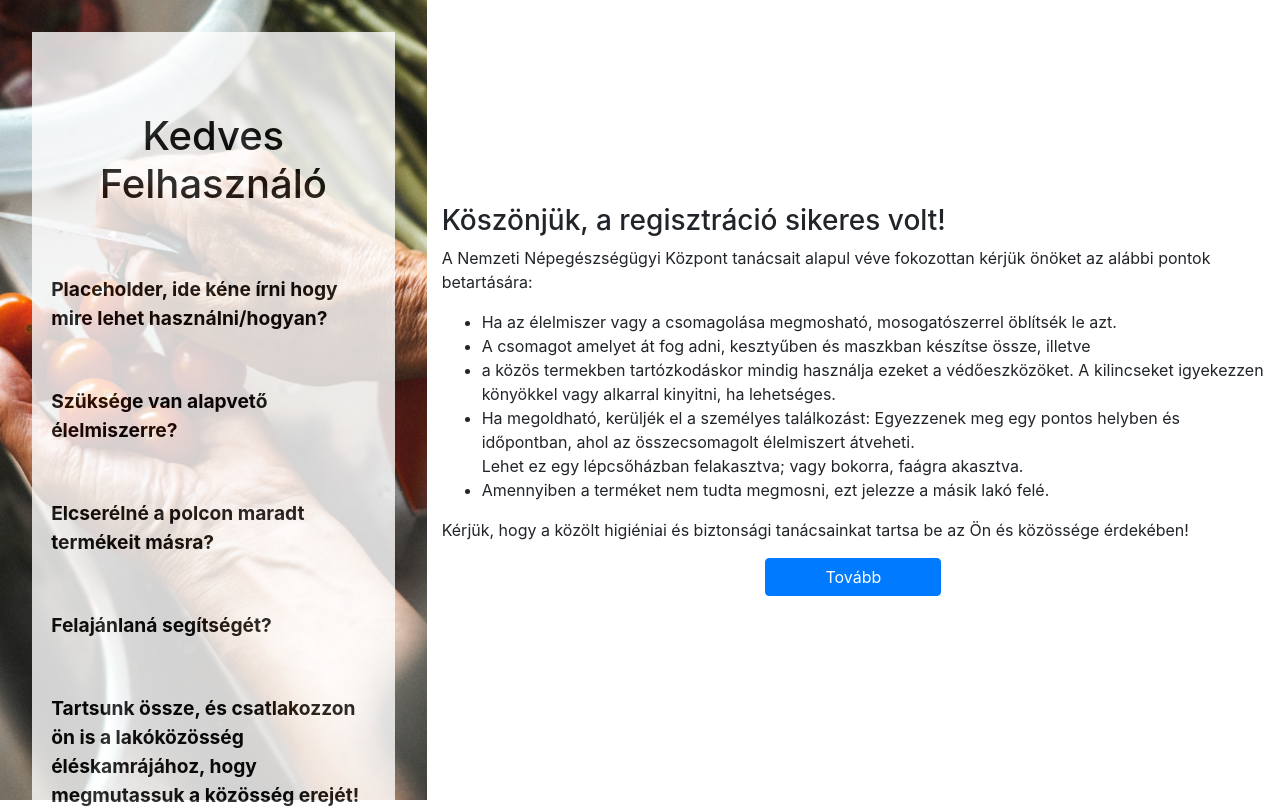
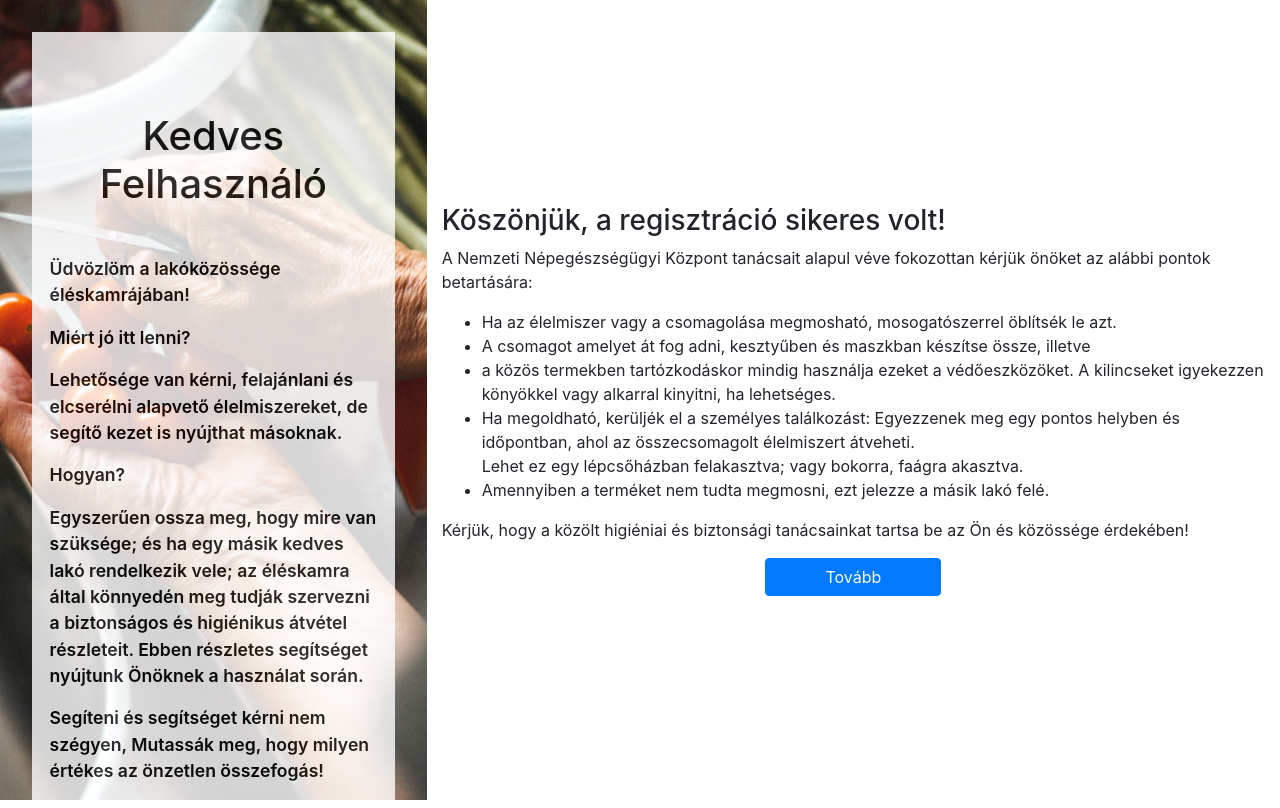
Before and after one commit to martonvolosin/kooperativ_torzs_frontend, a React (Create React App) app: page /registration-success in a window 1280 px wide. Shown: the top 808 px of the page. Built offline with nearby package versions, Linux system fonts and the light colour scheme; no server answers.

Commit message:
LoginWrapper refactor

```diff
--- a/src/components/login-wrapper/LoginWrapper.component.js
+++ b/src/components/login-wrapper/LoginWrapper.component.js
@@ -1,19 +1,20 @@
 import React from 'react';
 import { useTranslation } from 'react-i18next';
 
-const LoginWrapper = ({ children }) => {
+const LoginWrapper = ({ children, text }) => {
   const { t } = useTranslation();
   return (
     <div className="no-gutters row">
       <div className="d-none d-md-block col-md-4 leftSidePanel">
         <div className="whiteBackgroundContainer">
           <h1 className="text-center leftSideWrapperTitle">{t('title')}</h1>
-          <p className="leftSideWrapperParagraph">{t('howToUse')}</p>
-          <p className="leftSideWrapperParagraph">{t('doYouNeed')}</p>
-          <p className="leftSideWrapperParagraph">{t('doYouChange')}</p>
-          <p className="leftSideWrapperParagraph">{t('doYouShare')}</p>
-          <p className="leftSideWrapperParagraph">{t('stayTogether')}</p>
-          <p className="leftSideWrapperParagraph">{t('noShameToAsk')}</p>
+          {text.split('\n').map(item => {
+            return (
+              <p className="leftSideWrapperParagraph" key={`${item}`}>
+                {item}
+              </p>
+            );
+          })}
         </div>
       </div>
       <div className="col-sm-12 col-md-8">{children}</div>
--- a/src/components/login-wrapper/styles.scss
+++ b/src/components/login-wrapper/styles.scss
@@ -16,11 +16,12 @@
     }
 
     .leftSideWrapperParagraph {
-        font-size: 1.2em;
-        font-weight: bold;
-        padding: 1em 1em;
+        font-size: 1.1em;
+        font-weight: 600;
+        padding: 0em 1em;
     }
+
     .leftSideWrapperParagraph:last-child {
-        padding-bottom: 2em;
-    }
+      padding-bottom: 2em;
+  }
 }
--- a/src/screens/login/Login.screen.js
+++ b/src/screens/login/Login.screen.js
@@ -94,7 +94,7 @@ const Login = ({ login, accessToken }) => {
     </div>
   );
 
-  return <LoginWrapper>{renderLoginForm()}</LoginWrapper>;
+  return <LoginWrapper text={t('guide')}>{renderLoginForm()}</LoginWrapper>;
 };
 
 export { Login };
--- a/src/screens/profile/Profile.screen.js
+++ b/src/screens/profile/Profile.screen.js
@@ -12,10 +12,10 @@ const Profile = () => {
     e.preventDefault();
     console.log('handle submit');
   };
-    const handleLogout = e =>{
+  const handleLogout = e => {
     e.preventDefault();
     console.log('logout');
-    }
+  };
 
   const [deleteModalOpen, setDeleteModalOpen] = useState(false);
 
@@ -33,16 +33,10 @@ const Profile = () => {
         </Modal.Header>
         <Modal.Body>{t('deleteModalText')}</Modal.Body>
         <Modal.Footer>
-              <Button
-                onClick={() => setDeleteModalOpen(false)}
-                variant="secondary"
-              >
+          <Button onClick={() => setDeleteModalOpen(false)} variant="secondary">
             {t('cancel')}
           </Button>
-              <Button
-                onClick={deleteProfile}
-                variant="danger"
-                >
+          <Button onClick={deleteProfile} variant="danger">
             {t('confirmDelete')}
           </Button>
         </Modal.Footer>
@@ -59,8 +53,8 @@ const Profile = () => {
     */
   const deleteProfile = e => {
     e.preventDefault();
-        console.log("delete user")
-    }
+    console.log('delete user');
+  };
 
   const renderProfile = () => (
     <div className="d-flex align-items-center container flex-column justify-content-center h-100">
@@ -68,27 +62,27 @@ const Profile = () => {
       <Form className="w-25" onSubmit={handleSubmit}>
         <Form.Group controlId="fullName">
           <Form.Label>{t('fullName')}</Form.Label>
-                <Form.Control type="text"></Form.Control>
+          <Form.Control type="text" />
         </Form.Group>
         <Form.Group controlId="email">
           <Form.Label>{t('email')}</Form.Label>
-                <Form.Control type="email"></Form.Control>
+          <Form.Control type="email" />
         </Form.Group>
         <Form.Group controlId="phone">
           <Form.Label>{t('optionalPhone')}</Form.Label>
-                <Form.Control type="tel"></Form.Control>
+          <Form.Control type="tel" />
         </Form.Group>
         <Form.Group controlId="oldPassword">
           <Form.Label>{t('oldPassword')}</Form.Label>
-                <Form.Control type="password"></Form.Control>
+          <Form.Control type="password" />
         </Form.Group>
         <Form.Group controlId="password">
           <Form.Label>{t('password')}</Form.Label>
-                <Form.Control type="password"></Form.Control>
+          <Form.Control type="password" />
         </Form.Group>
         <Form.Group controlId="passwordAgain">
           <Form.Label>{t('passwordAgain')}</Form.Label>
-                <Form.Control type="password"></Form.Control>
+          <Form.Control type="password" />
         </Form.Group>
         <Button variant="primary" type="submit" block>
           {t('saveProfile')}
@@ -99,7 +93,7 @@ const Profile = () => {
         <Button variant="danger" onClick={() => setDeleteModalOpen(true)} block>
           {t('deleteProfile')}
         </Button>
-          <Button variant="secondary" onClick={(e) => history.push('')} block>
+        <Button variant="secondary" onClick={() => history.push('')} block>
           {t('back')}
         </Button>
       </Form>
@@ -109,9 +103,9 @@ const Profile = () => {
   return (
     <>
       {renderModal()}
-        <LoginWrapper>{renderProfile()}</LoginWrapper>;
+      <LoginWrapper text={t('guide')}>{renderProfile()}</LoginWrapper>
     </>
-    )
+  );
 };
 
 export { Profile };
--- a/src/screens/registration-location/RegistrationLocation.screen.js
+++ b/src/screens/registration-location/RegistrationLocation.screen.js
@@ -64,7 +64,11 @@ const RegistrationLocation = ({
     </div>
   );
 
-  return <LoginWrapper>{renderRegistrationLocationForm()}</LoginWrapper>;
+  return (
+    <LoginWrapper text={t('guide')}>
+      {renderRegistrationLocationForm()}
+    </LoginWrapper>
+  );
 };
 
 export { RegistrationLocation };
--- a/src/screens/registration-success/RegistrationSuccess.screen.js
+++ b/src/screens/registration-success/RegistrationSuccess.screen.js
@@ -14,17 +14,24 @@ const RegistrationSuccess = () => {
 
   const renderRegistrationSuccess = () => (
     <div className="d-flex align-items-left container flex-column justify-content-center h-100">
-        <h3 class="disclaimer">{t('registrationSuccess')}</h3>
-        <p class="disclaimer">{t('registrationSuccessText_1')}</p>
+      <h3 className="disclaimer">{t('registrationSuccess')}</h3>
+      <p className="disclaimer">{t('registrationSuccessText_1')}</p>
       <ul>
         <li>{t('registrationSuccessList_1')}</li>
         <li>{t('registrationSuccessList_2')}</li>
         <li>{t('registrationSuccessList_3')}</li>
-            <li>{t('registrationSuccessList_4')}<br/>{t('registrationSuccessList_4_e')}</li>
+        <li>
+          {t('registrationSuccessList_4')}
+          <br />
+          {t('registrationSuccessList_4_e')}
+        </li>
         <li>{t('registrationSuccessList_5')}</li>
       </ul>
-        <p class="disclaimer">{t('registrationSuccessText_2')}</p>
-        <Form className="w-25 d-flex align-items-left container flex-column justify-content-center" onSubmit={handleSubmit}>
+      <p className="disclaimer">{t('registrationSuccessText_2')}</p>
+      <Form
+        className="w-25 d-flex align-items-left container flex-column justify-content-center"
+        onSubmit={handleSubmit}
+      >
         <Button variant="primary" type="submit" block>
           {t('next')}
         </Button>
@@ -32,7 +39,9 @@ const RegistrationSuccess = () => {
     </div>
   );
 
-    return <LoginWrapper>{renderRegistrationSuccess()}</LoginWrapper>;
+  return (
+    <LoginWrapper text={t('guide')}>{renderRegistrationSuccess()}</LoginWrapper>
+  );
 };
 
 export { RegistrationSuccess };
--- a/src/screens/registration/Registration.screen.js
+++ b/src/screens/registration/Registration.screen.js
@@ -153,7 +153,7 @@ const Registration = () => {
   return (
     <>
       {renderModal()}
-      <LoginWrapper>{renderRegistrationForm()}</LoginWrapper>
+      <LoginWrapper text={t('guide')}>{renderRegistrationForm()}</LoginWrapper>
     </>
   );
 };
--- a/src/utilities/strings/hu.json
+++ b/src/utilities/strings/hu.json
@@ -50,5 +50,6 @@
         "deleteModalText": "Figyelem! Minden eddig mentett adata el fog veszni, a regisztrációját a továbbiakban nem tudja használni!",
         "cancel": "Mégse",
         "confirmDelete": "Törlöm.",
-        "name": "Teljes név"
+        "name": "Teljes név",
+        "guide": "Üdvözlöm a lakóközössége éléskamrájában!\nMiért jó itt lenni?\nLehetősége van kérni, felajánlani és elcserélni alapvető élelmiszereket, de segítő kezet is nyújthat másoknak.\nHogyan?\nEgyszerűen ossza meg, hogy mire van szüksége; és ha egy másik kedves lakó rendelkezik vele; az éléskamra által könnyedén meg tudják szervezni a biztonságos és higiénikus átvétel részleteit. Ebben részletes segítséget nyújtunk Önöknek a használat során.\nSegíteni és segítséget kérni nem szégyen, Mutassák meg, hogy milyen értékes az önzetlen összefogás!"
 }
```
Lines whose indentation alone changed are shown as unchanged.
